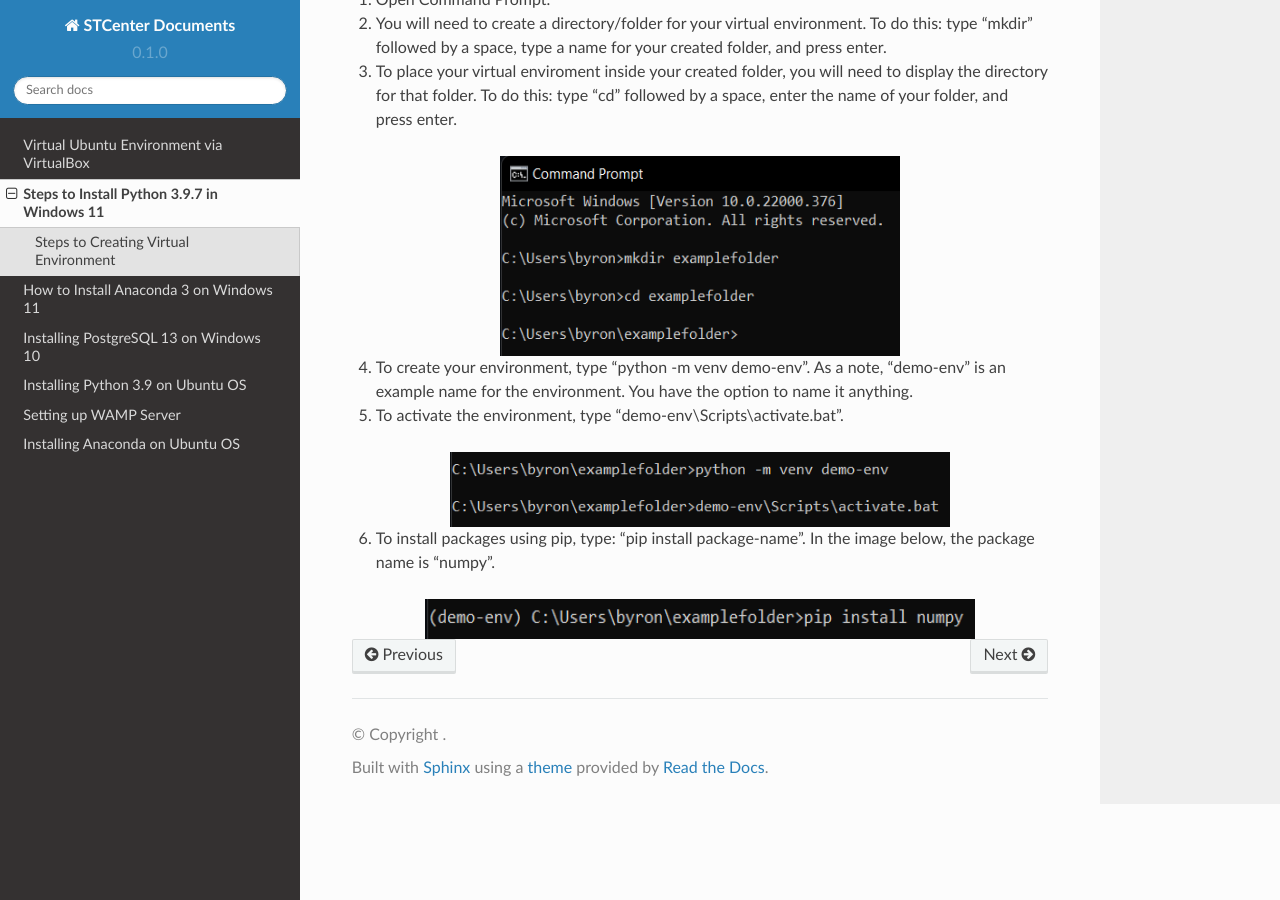
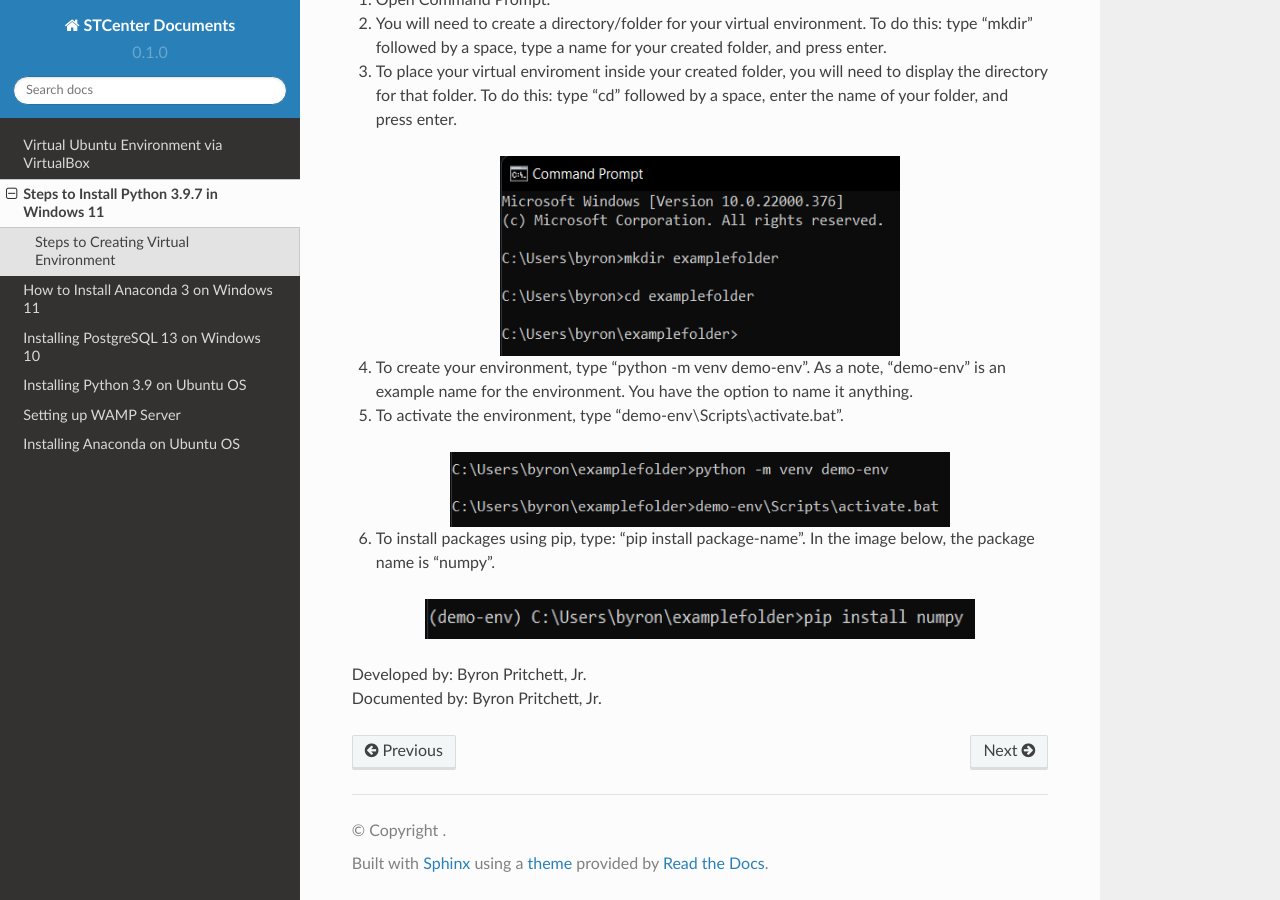
Before and after one commit to stccenter/STCenterDocs, a Sphinx documentation site: the page built from docs/source/python3.8-install.rst, in a window 1280 px wide and 900 px high, scrolled down 859 px. Built offline with Sphinx 7.4.7 and the Read the Docs theme 2.0.0, drawn with Linux system fonts in a browser that asks for light colours.

Commit message:
Update python3.8-install.rst

```diff
--- a/docs/source/python3.8-install.rst
+++ b/docs/source/python3.8-install.rst
@@ -52,3 +52,8 @@ The pupose of a virtual environment is to create an independent environment for
     :align: center
     :height: 40px
     :alt: Installing packages using pip
+
+
+|
+| Developed by: Byron Pritchett, Jr.
+| Documented by: Byron Pritchett, Jr.
```
